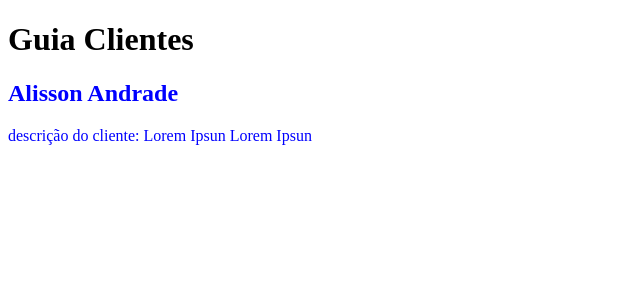
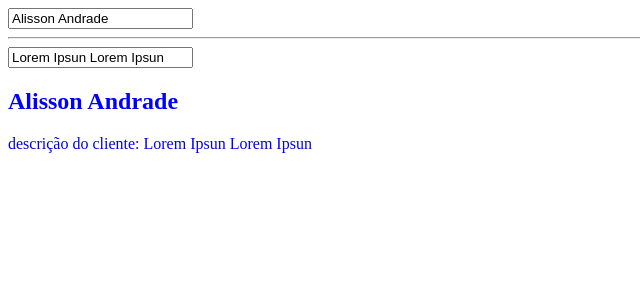
Before and after one commit to AlissonAndradee/CursoVueAnotacoes, a Vue app: page / in a window 1280 px wide. Shown: the top 300 px of the page, without its empty margins (0-640 px from the left). Built offline with nearby package versions, Linux system fonts and the light colour scheme.

Commit message:
Curso VUE OneWay Data Binding

```diff
--- a/src/App.vue
+++ b/src/App.vue
@@ -1,6 +1,5 @@
 <template>
   <div id="app">
-    <h1>Guia Clientes</h1>
     <Cliente/>
   </div>
 </template>
--- a/src/components/Cliente.vue
+++ b/src/components/Cliente.vue
@@ -1,6 +1,9 @@
 <template>
 
     <div id="cliente">
+        <input type="text" :value="nome">
+        <hr>
+        <input type="text" :value="descrição">
         <h2 id="cliente-nome">{{ nome }}</h2>
         <p> descrição do cliente: {{ descrição }} </p>
 
```
